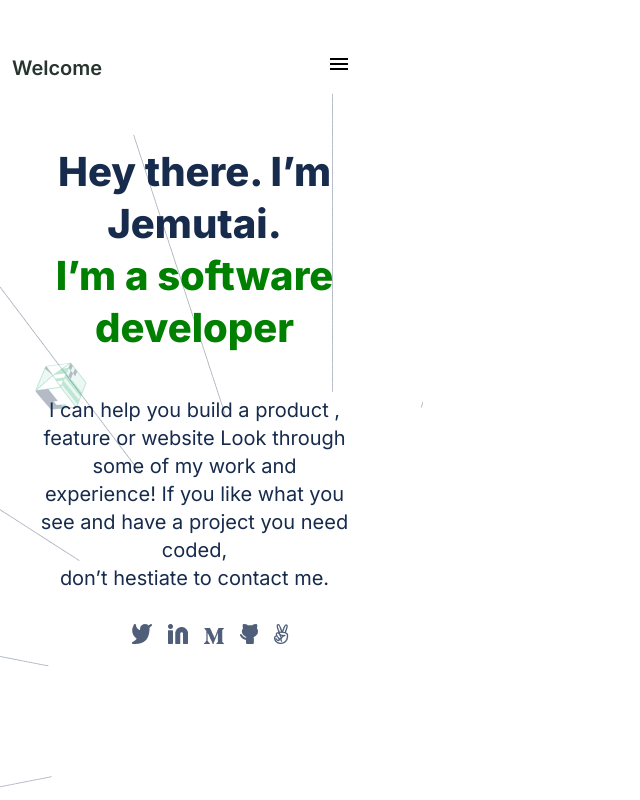
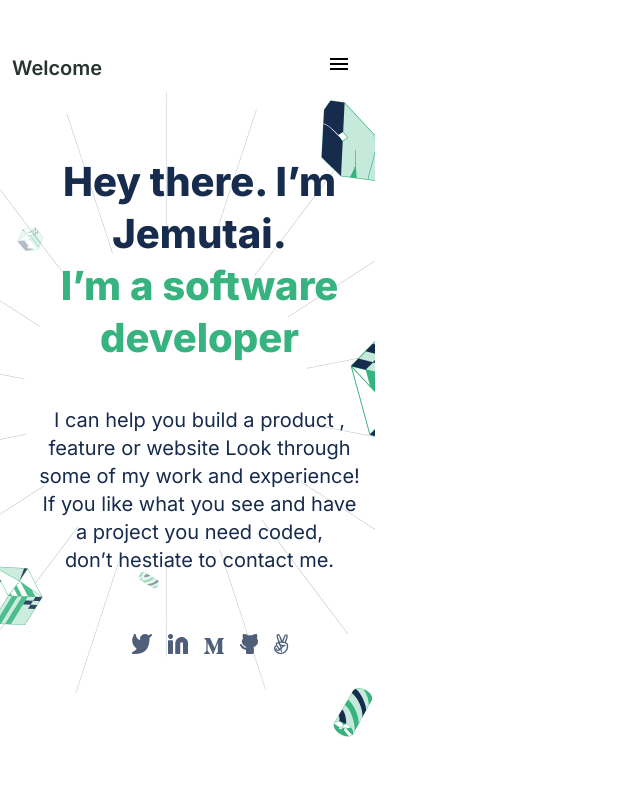
Before and after one commit to jemutakiplagat/MOBILE-VERSION, a website: page index.html in a window 1280 px wide. Shown: the top 800 px of the page, without its empty margins (0-640 px from the left). Drawn offline with nearby package versions, Linux system fonts and the light colour scheme.

Commit message:
add the changes on the .css and .html file to fix overflow scroll

```diff
--- a/index.html
+++ b/index.html
@@ -10,9 +10,6 @@
   <link rel="stylesheet" href="https://fonts.googleapis.com/css2?family=Material+Symbols+Outlined:opsz,wght,FILL,GRAD@20..48,100..700,0..1,-50..200" />
   <link href="https://fonts.googleapis.com/icon?family=Material+Icons"
   rel="stylesheet">
-  <link rel="stylesheet" href="https://cdn.jsdelivr.net/gh/devicons/devicon@v2.15.1/devicon.min.css">
-
-  <link rel="stylesheet" href="path/to/font-awesome/css/font-awesome.min.css">
     <title>mobile skeleton</title>
 </head>
 <body>
@@ -29,7 +26,7 @@
             <h1 class="black">Hey there. I’m Jemutai.<br><span id="green">I’m a software developer</span>
                 </h1>
                 <p class="text">
-                    I can help you build a product , feature or website Look through some of my work and<br> experience! If you like what you see and have a project you need coded,<br>
+                    I can help you build a product , feature or website Look through some of my work and experience! <br>If you like what you see and have <br>a project you need coded,<br>
                    don’t hestiate to contact me.
                 </p>
                 <ul class="social-icons">
--- a/style.css
+++ b/style.css
@@ -71,16 +71,17 @@
   display: flex;
   flex-direction: column;
   align-items: center;
-  padding: 54px 24px;
+  padding: 64px 24px;
   gap: 58px;
   position: absolute;
   width: 375px;
   height: 726px;
   left: 0;
   top: 92px;
-  background-image: url(/images/header-illsutration-mobile@2x.png);
+  background-image: url(/images/header-illsutration-mobile.png);
   background-repeat: no-repeat;
   background-color: #ffff;
+
 }
 
 h1 {
@@ -94,11 +95,11 @@
   text-align: center;
   color: #172b4d;
   align-items: center;
-  margin-left: -34px;
+  margin-left: -24px;
 }
 
 #green {
-  color: green;
+  color:#36B37E;
 }
 
 .text {
@@ -114,7 +115,7 @@
   flex: none;
   order: 1;
   flex-grow: 0;
-  margin-left: -34px;
+  margin-left: -24px;
 }
 
 .social-icons {
```
Also changed, not shown: images/header-illsutration-mobile.png (added).
